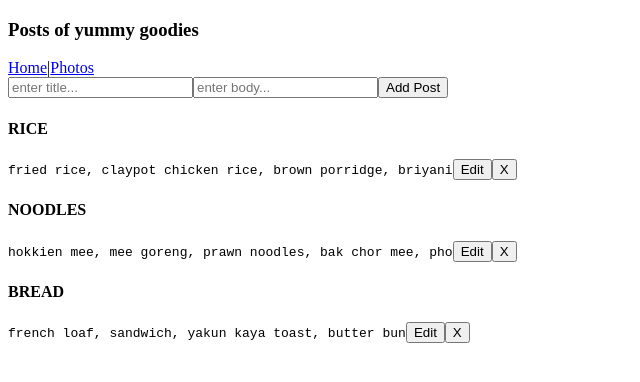
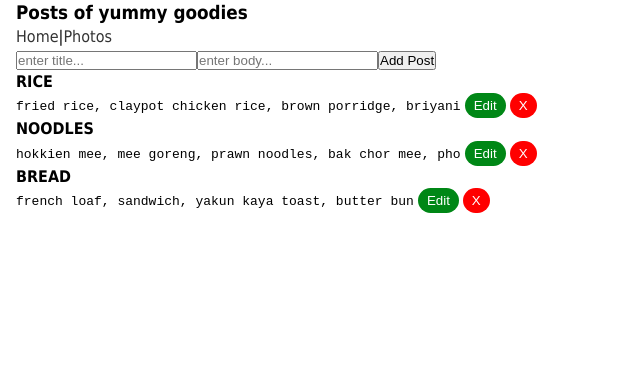
Before and after one commit to Paddlepop25/react-post-app-class-components, a React (Create React App) app: page / in a window 1280 px wide. Shown: the top 382 px of the page, without its empty margins (0-640 px from the left). Built offline with nearby package versions, Linux system fonts and the light colour scheme.

Commit message:
styled buttons in Posts.js

```diff
--- a/src/App.css
+++ b/src/App.css
@@ -1,38 +1,32 @@
-.App {
-  text-align: center;
+* {
+  box-sizing: border-box;
+  margin: 0;
+  padding: 0;
 }
 
-.App-logo {
-  height: 40vmin;
-  pointer-events: none;
+body {
+  font-family: Tahoma, Helvetica, sans-serif;
+  line-height: 1.4;
 }
 
-@media (prefers-reduced-motion: no-preference) {
-  .App-logo {
-    animation: App-logo-spin infinite 20s linear;
-  }
+a {
+  color: #333;
+  text-decoration: none;
 }
 
-.App-header {
-  background-color: #282c34;
-  min-height: 100vh;
-  display: flex;
-  flex-direction: column;
-  align-items: center;
-  justify-content: center;
-  font-size: calc(10px + 2vmin);
-  color: white;
+.container {
+  padding: 0 1rem;
 }
 
-.App-link {
-  color: #61dafb;
+.btn {
+  display: inline-block;
+  border: none;
+  background: #555;
+  color: #fff;
+  padding: 7px 20px;
+  cursor: pointer;
 }
 
-@keyframes App-logo-spin {
-  from {
-    transform: rotate(0deg);
-  }
-  to {
-    transform: rotate(360deg);
-  }
+.btn:hover {
+  background: #666;
 }
--- a/src/App.js
+++ b/src/App.js
@@ -32,7 +32,7 @@ class App extends Component {
 
   addPost = (post) => {
     const userId = Math.floor(Math.random() * 50)
-    const id = this.state.posts.length + 1
+    const id = this.state.posts.length + userId
     post.userId = userId
     post.id = id
     this.setState({
@@ -52,6 +52,7 @@ class App extends Component {
   render() {
     return (
       <Router>
+        <div className='container'>
           <Header />
           <Route
             exact
@@ -64,6 +65,7 @@ class App extends Component {
             )}
           />
           <Route path='/photos' component={Photos} />
+        </div>
       </Router>
     )
   }
--- a/src/components/Posts.js
+++ b/src/components/Posts.js
@@ -12,8 +12,10 @@ class Posts extends Component {
             <div key={post.id}>
               <h4>{post.title.toUpperCase()}</h4>
               <code>{post.body}</code>
-              <button>Edit</button>
-              <button onClick={() => this.delPost(post.id)}>X</button>
+              <button style={editBtn}>Edit</button>
+              <button onClick={() => this.delPost(post.id)} style={delBtn}>
+                X
+              </button>
             </div>
           )
         })}
@@ -22,4 +24,24 @@ class Posts extends Component {
   }
 }
 
+const editBtn = {
+  background: '#008716',
+  color: '#fff',
+  border: 'none',
+  padding: '5px 9px',
+  borderRadius: '20px',
+  cursor: 'pointer',
+  marginLeft: '4px',
+  marginRight: '4px',
+}
+
+const delBtn = {
+  background: '#ff0000',
+  color: '#fff',
+  border: 'none',
+  padding: '5px 9px',
+  borderRadius: '20px',
+  cursor: 'pointer',
+}
+
 export default Posts
```
Also changed, not shown: src/components/EditPost.js (added), 1 other file (tests, documents, lock files or other folders). Lines whose indentation alone changed are shown as unchanged.
